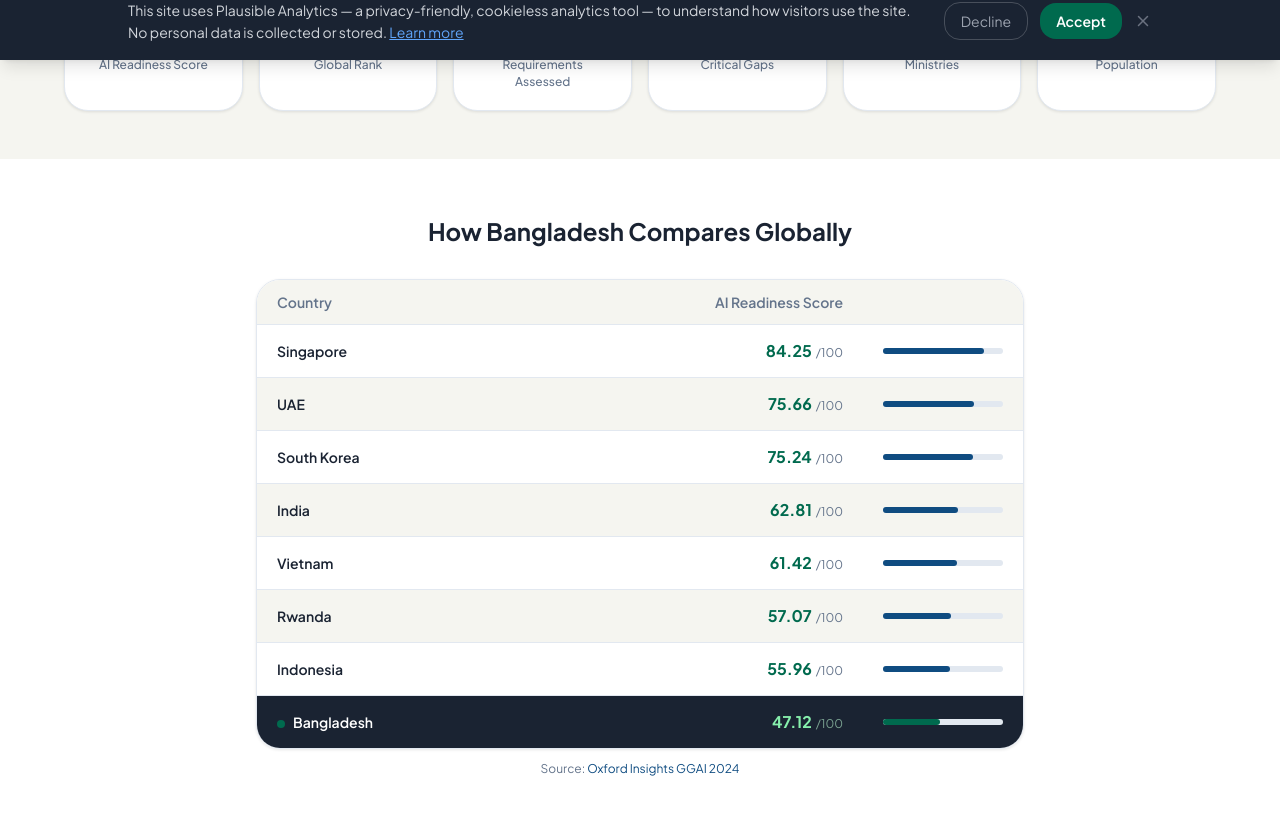
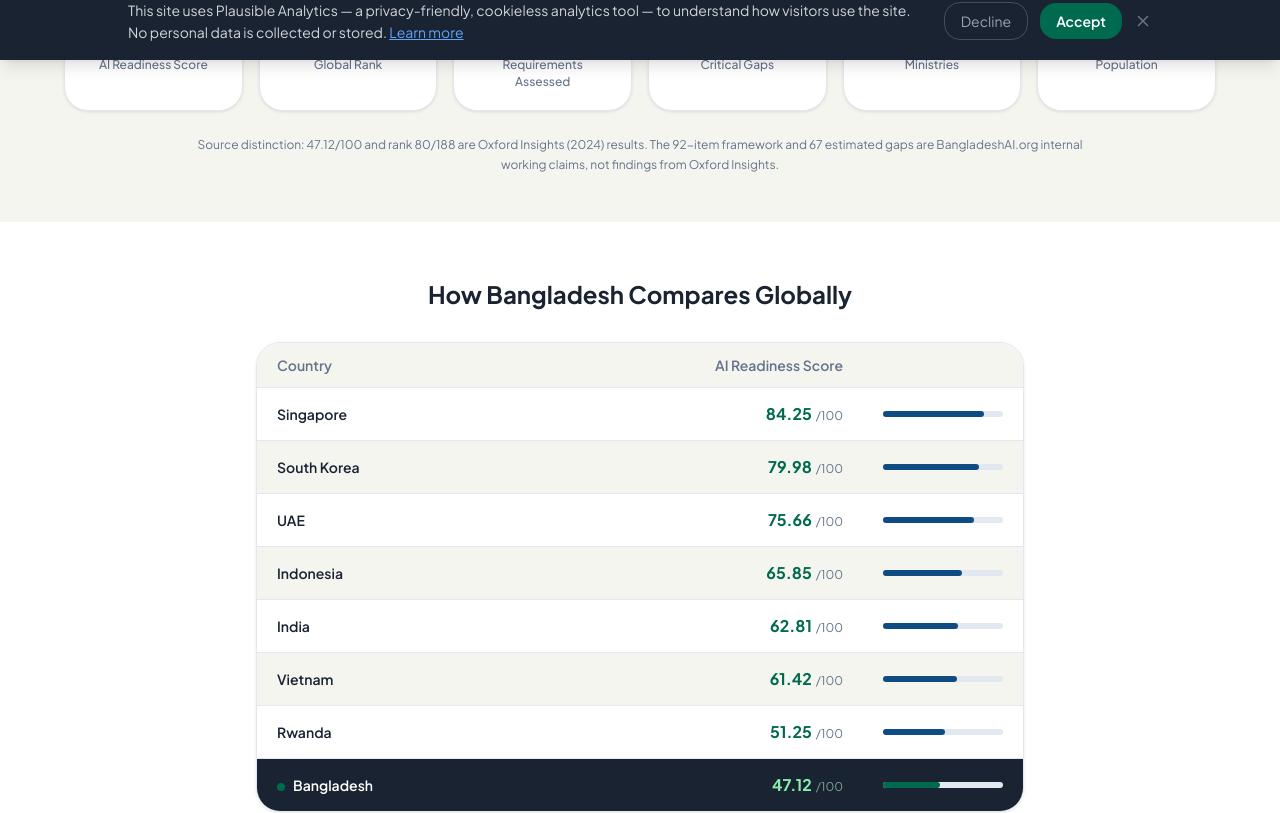
Before and after one commit to sysmoai/bangladeshai-website, a Next.js app: page / in a window 1280 px wide. Shown: the part 740-1553 px from the top of the page. Built offline with nearby package versions, Linux system fonts and the light colour scheme; no server answers.

Commit message:
data: correct 2024 Oxford Insights Korea/Rwanda/Indonesia scores and distinguish internal metrics

```diff
--- a/app/page.tsx
+++ b/app/page.tsx
@@ -19,10 +19,10 @@ const placeholderResearch = [
 const comparisonData = [
   { country: 'Singapore', score: 84.25, highlight: false },
   { country: 'UAE', score: 75.66, highlight: false },
-  { country: 'South Korea', score: 75.24, highlight: false },
+  { country: 'South Korea', score: 79.98, highlight: false },
   { country: 'India', score: 62.81, highlight: false },
-  { country: 'Rwanda', score: 57.07, highlight: false },
-  { country: 'Indonesia', score: 55.96, highlight: false },
+  { country: 'Rwanda', score: 51.25, highlight: false },
+  { country: 'Indonesia', score: 65.85, highlight: false },
   { country: 'Vietnam', score: 61.42, highlight: false },
   { country: 'Bangladesh', score: 47.12, highlight: true },
 ]
@@ -90,6 +90,11 @@ export default function Home() {
               <StatCard key={stat.label} value={stat.value} label={stat.label} suffix={stat.suffix} />
             ))}
           </div>
+          <p role="note" className="mt-6 text-center text-xs text-text-secondary max-w-4xl mx-auto leading-relaxed">
+            {language === 'bn'
+              ? 'উৎসের সীমা: ৪৭.১২ স্কোর ও ১৮৮ দেশের মধ্যে ৮০তম অবস্থান Oxford Insights ২০২৪ সূচকের। ৯২টি সূচক ও ৬৭টি সম্ভাব্য ঘাটতি BangladeshAI.org-এর যাচাই-চলমান অভ্যন্তরীণ মূল্যায়নের অংশ, Oxford Insights-এর ফল নয়।'
+              : 'Source distinction: 47.12/100 and rank 80/188 are Oxford Insights (2024) results. The 92-item framework and 67 estimated gaps are BangladeshAI.org internal working claims, not findings from Oxford Insights.'}
+          </p>
         </div>
       </section>
 
@@ -145,7 +150,7 @@ export default function Home() {
           </div>
           <p className={`text-xs text-text-secondary mt-3 text-center ${language === 'bn' ? 'font-bangla' : ''}`}>
             {language === 'bn' ? 'উৎস: ' : 'Source: '}
-            <a href="https://oxfordinsights.com/ai-readiness/ai-readiness-index/" target="_blank" rel="noopener noreferrer" className="text-primary-blue hover:underline">Oxford Insights GGAI 2024</a>
+            <a href="https://oxfordinsights.com/wp-content/uploads/2024/12/2024-Government-AI-Readiness-Index-2.pdf" target="_blank" rel="noopener noreferrer" className="text-primary-blue hover:underline">Oxford Insights GGAI 2024</a>
           </p>
         </div>
       </section>
```
